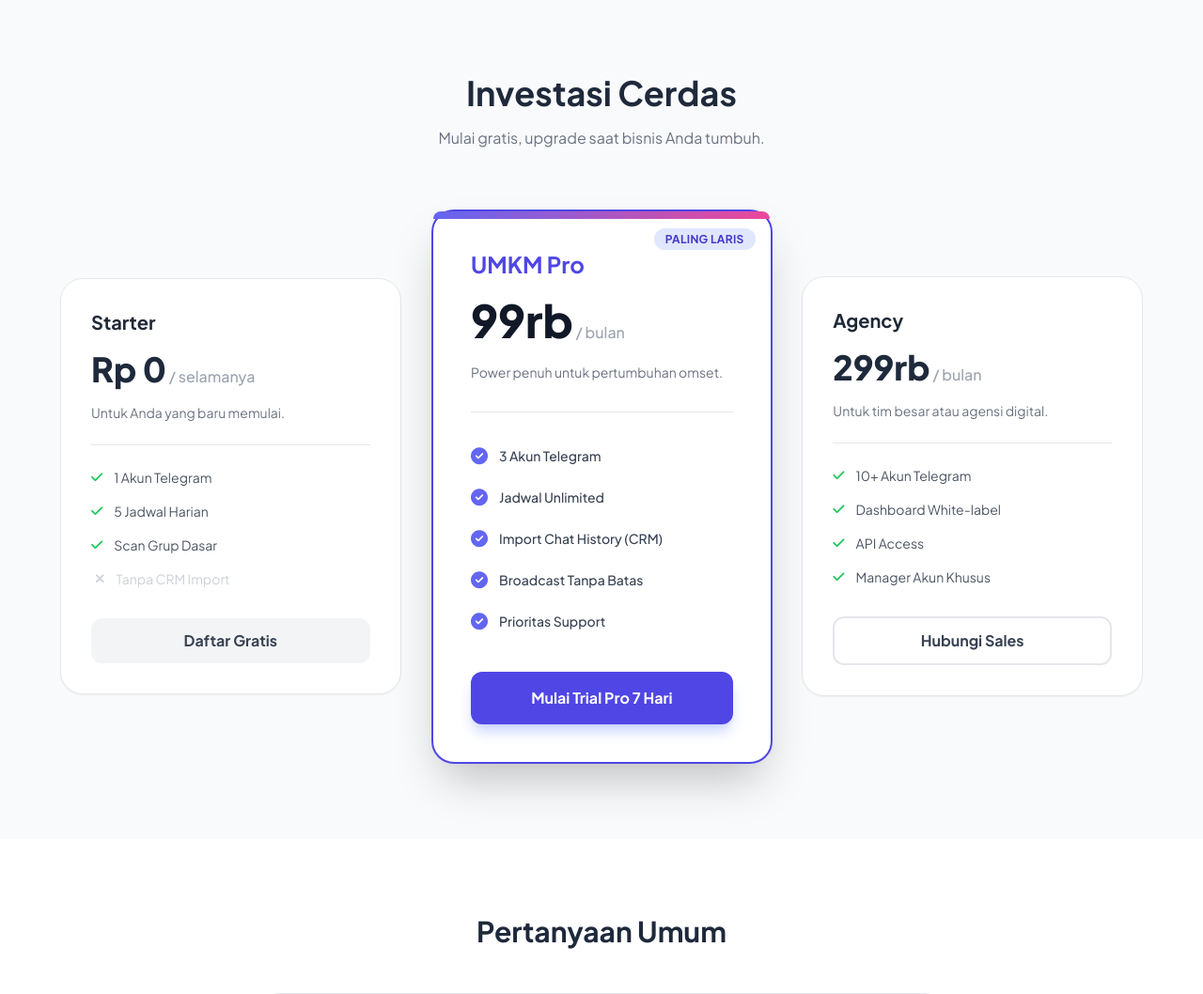
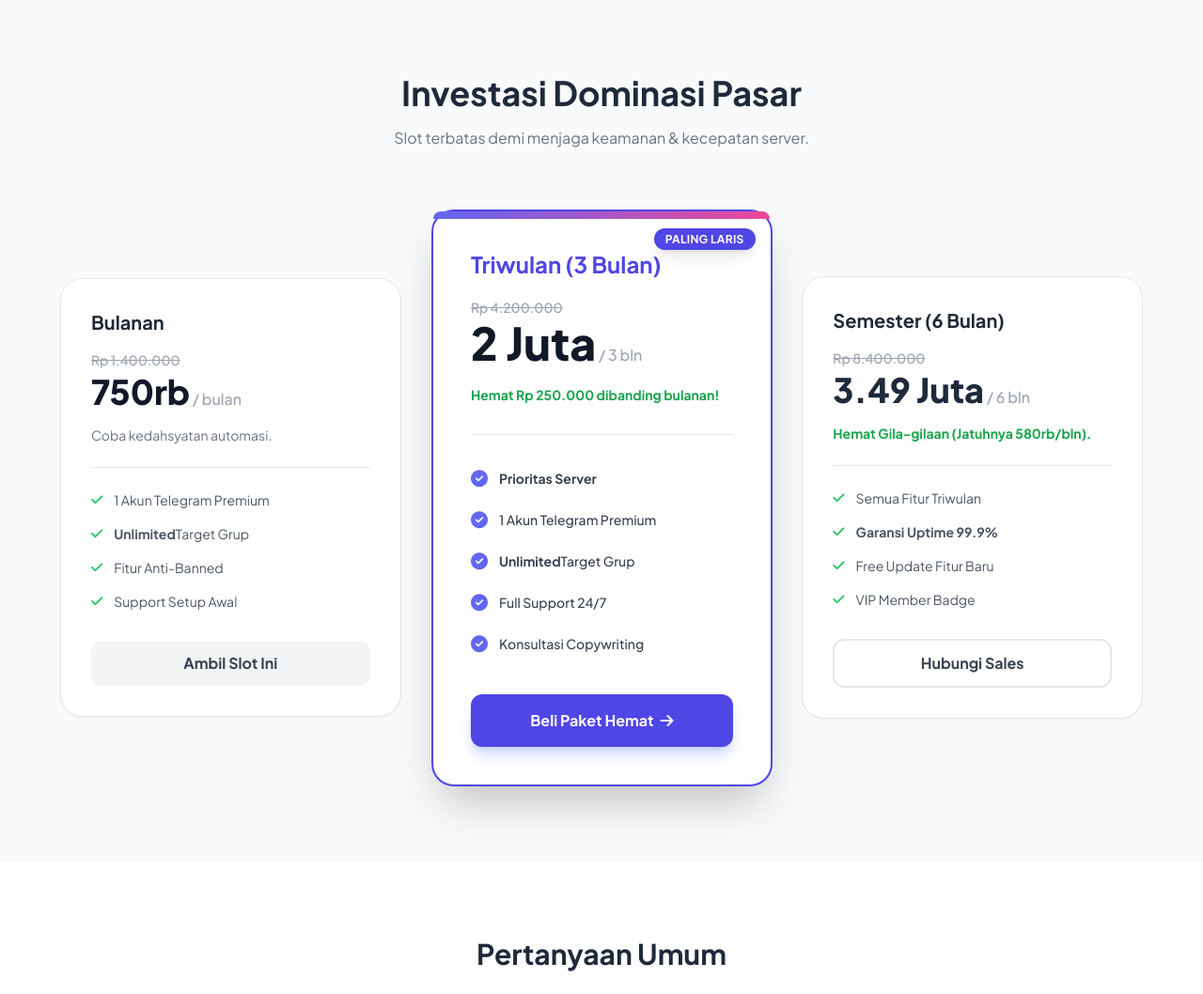
Before and after one commit to dikot0911/CrmBlastGrupAutomation, a Flask app: page / in a window 1280 px wide. Shown: the part 2193-3251 px from the top of the page at 94% size. Run offline with Flask 3, Linux system fonts and the light colour scheme; some libraries are stand-ins or nearby versions.

Commit message:
Update _pricing.html

```diff
--- a/templates/landing/_pricing.html
+++ b/templates/landing/_pricing.html
@@ -1,68 +1,70 @@
 <section id="pricing" class="py-20 bg-gray-50">
     <div class="container mx-auto px-6">
         <div class="text-center mb-16" data-aos="fade-up">
-            <h2 class="text-3xl md:text-4xl font-bold mb-4">Investasi Cerdas</h2>
-            <p class="text-gray-500">Mulai gratis, upgrade saat bisnis Anda tumbuh.</p>
+            <h2 class="text-3xl md:text-4xl font-bold mb-4">Investasi Dominasi Pasar</h2>
+            <p class="text-gray-500">Slot terbatas demi menjaga keamanan & kecepatan server.</p>
         </div>
 
         <div class="grid md:grid-cols-3 gap-8 max-w-6xl mx-auto items-center">
 
-            <!-- Starter -->
-            <div class="pricing-card bg-white p-8 rounded-3xl shadow-sm border border-gray-200 hover:shadow-lg transition" data-aos="fade-up">
-                <h3 class="text-xl font-bold text-gray-800">Starter</h3>
+            <div class="pricing-card bg-white p-8 rounded-3xl shadow-sm border border-gray-200 hover:shadow-lg transition relative overflow-hidden" data-aos="fade-up">
+                <h3 class="text-xl font-bold text-gray-800">Bulanan</h3>
                 <div class="my-4">
-                    <span class="text-4xl font-extrabold">Rp 0</span>
-                    <span class="text-gray-400 font-medium">/ selamanya</span>
+                    <p class="text-sm text-gray-400 line-through font-medium mb-1">Rp 1.400.000</p>
+                    <span class="text-4xl font-extrabold text-gray-900">750rb</span>
+                    <span class="text-gray-400 font-medium">/ bulan</span>
                 </div>
-                <p class="text-gray-500 text-sm mb-6 pb-6 border-b">Untuk Anda yang baru memulai.</p>
+                <p class="text-gray-500 text-sm mb-6 pb-6 border-b">Coba kedahsyatan automasi.</p>
                 <ul class="space-y-4 mb-8 text-sm text-gray-600">
-                    <li class="flex items-center"><i class="fa-solid fa-check text-green-500 mr-3"></i> 1 Akun Telegram</li>
-                    <li class="flex items-center"><i class="fa-solid fa-check text-green-500 mr-3"></i> 5 Jadwal Harian</li>
-                    <li class="flex items-center"><i class="fa-solid fa-check text-green-500 mr-3"></i> Scan Grup Dasar</li>
-                    <li class="flex items-center text-gray-400 opacity-50"><i class="fa-solid fa-xmark mr-3 ml-1"></i> Tanpa CRM Import</li>
+                    <li class="flex items-center"><i class="fa-solid fa-check text-green-500 mr-3"></i> 1 Akun Telegram Premium</li>
+                    <li class="flex items-center"><i class="fa-solid fa-check text-green-500 mr-3"></i> <strong>Unlimited</strong> Target Grup</li>
+                    <li class="flex items-center"><i class="fa-solid fa-check text-green-500 mr-3"></i> Fitur Anti-Banned</li>
+                    <li class="flex items-center"><i class="fa-solid fa-check text-green-500 mr-3"></i> Support Setup Awal</li>
                 </ul>
-                <a href="/register" class="block w-full py-3 bg-gray-100 text-gray-700 font-bold text-center rounded-xl hover:bg-gray-200 transition">Daftar Gratis</a>
+                <a href="https://t.me/GantiPakeUsernameTelegramLu" target="_blank" class="block w-full py-3 bg-gray-100 text-gray-700 font-bold text-center rounded-xl hover:bg-gray-200 transition">Ambil Slot Ini</a>
             </div>
 
-            <!-- Pro (Popular) -->
-            <div class="pricing-card popular bg-white p-10 rounded-3xl shadow-2xl relative" data-aos="fade-up" data-aos-delay="100">
+            <div class="pricing-card popular bg-white p-10 rounded-3xl shadow-2xl relative border-2 border-indigo-500 transform md:-translate-y-4" data-aos="fade-up" data-aos-delay="100">
                 <div class="absolute top-0 inset-x-0 h-2 bg-gradient-to-r from-indigo-500 to-pink-500 rounded-t-3xl"></div>
                 <div class="absolute top-0 right-0 mt-4 mr-4">
-                    <span class="bg-indigo-100 text-indigo-700 text-xs font-bold px-3 py-1 rounded-full uppercase tracking-wide">Paling Laris</span>
+                    <span class="bg-indigo-600 text-white text-xs font-bold px-3 py-1 rounded-full uppercase tracking-wide shadow-lg glow">Paling Laris</span>
                 </div>
 
-                <h3 class="text-2xl font-bold text-indigo-600">UMKM Pro</h3>
+                <h3 class="text-2xl font-bold text-indigo-600">Triwulan (3 Bulan)</h3>
                 <div class="my-5">
-                    <span class="text-5xl font-extrabold text-gray-900">99rb</span>
-                    <span class="text-gray-400 font-medium">/ bulan</span>
+                    <p class="text-sm text-gray-400 line-through font-medium mb-1">Rp 4.200.000</p>
+                    <span class="text-5xl font-extrabold text-gray-900">2 Juta</span>
+                    <span class="text-gray-400 font-medium">/ 3 bln</span>
                 </div>
-                <p class="text-gray-500 text-sm mb-8 pb-8 border-b">Power penuh untuk pertumbuhan omset.</p>
+                <p class="text-green-600 font-bold text-sm mb-8 pb-8 border-b">Hemat Rp 250.000 dibanding bulanan!</p>
 
                 <ul class="space-y-4 mb-10 text-sm text-gray-700 font-medium">
-                    <li class="flex items-center"><i class="fa-solid fa-check-circle text-indigo-500 mr-3 text-lg"></i> 3 Akun Telegram</li>
-                    <li class="flex items-center"><i class="fa-solid fa-check-circle text-indigo-500 mr-3 text-lg"></i> Jadwal Unlimited</li>
-                    <li class="flex items-center"><i class="fa-solid fa-check-circle text-indigo-500 mr-3 text-lg"></i> Import Chat History (CRM)</li>
-                    <li class="flex items-center"><i class="fa-solid fa-check-circle text-indigo-500 mr-3 text-lg"></i> Broadcast Tanpa Batas</li>
-                    <li class="flex items-center"><i class="fa-solid fa-check-circle text-indigo-500 mr-3 text-lg"></i> Prioritas Support</li>
+                    <li class="flex items-center"><i class="fa-solid fa-circle-check text-indigo-500 mr-3 text-lg"></i> <strong>Prioritas Server</strong></li>
+                    <li class="flex items-center"><i class="fa-solid fa-circle-check text-indigo-500 mr-3 text-lg"></i> 1 Akun Telegram Premium</li>
+                    <li class="flex items-center"><i class="fa-solid fa-circle-check text-indigo-500 mr-3 text-lg"></i> <strong>Unlimited</strong> Target Grup</li>
+                    <li class="flex items-center"><i class="fa-solid fa-circle-check text-indigo-500 mr-3 text-lg"></i> Full Support 24/7</li>
+                    <li class="flex items-center"><i class="fa-solid fa-circle-check text-indigo-500 mr-3 text-lg"></i> Konsultasi Copywriting</li>
                 </ul>
-                <a href="/register" class="block w-full py-4 bg-indigo-600 text-white font-bold text-center rounded-xl hover:bg-indigo-700 transition shadow-lg shadow-indigo-200 transform hover:-translate-y-1">Mulai Trial Pro 7 Hari</a>
+                <a href="https://t.me/GantiPakeUsernameTelegramLu" target="_blank" class="block w-full py-4 bg-indigo-600 text-white font-bold text-center rounded-xl hover:bg-indigo-700 transition shadow-lg shadow-indigo-200 transform hover:-translate-y-1">
+                    Beli Paket Hemat <i class="fa-solid fa-arrow-right ml-1"></i>
+                </a>
             </div>
 
-            <!-- Agency -->
             <div class="pricing-card bg-white p-8 rounded-3xl shadow-sm border border-gray-200 hover:shadow-lg transition" data-aos="fade-up" data-aos-delay="200">
-                <h3 class="text-xl font-bold text-gray-800">Agency</h3>
+                <h3 class="text-xl font-bold text-gray-800">Semester (6 Bulan)</h3>
                 <div class="my-4">
-                    <span class="text-4xl font-extrabold">299rb</span>
-                    <span class="text-gray-400 font-medium">/ bulan</span>
+                    <p class="text-sm text-gray-400 line-through font-medium mb-1">Rp 8.400.000</p>
+                    <span class="text-4xl font-extrabold">3.49 Juta</span>
+                    <span class="text-gray-400 font-medium">/ 6 bln</span>
                 </div>
-                <p class="text-gray-500 text-sm mb-6 pb-6 border-b">Untuk tim besar atau agensi digital.</p>
+                <p class="text-green-600 font-bold text-sm mb-6 pb-6 border-b">Hemat Gila-gilaan (Jatuhnya 580rb/bln).</p>
                 <ul class="space-y-4 mb-8 text-sm text-gray-600">
-                    <li class="flex items-center"><i class="fa-solid fa-check text-green-500 mr-3"></i> 10+ Akun Telegram</li>
-                    <li class="flex items-center"><i class="fa-solid fa-check text-green-500 mr-3"></i> Dashboard White-label</li>
-                    <li class="flex items-center"><i class="fa-solid fa-check text-green-500 mr-3"></i> API Access</li>
-                    <li class="flex items-center"><i class="fa-solid fa-check text-green-500 mr-3"></i> Manager Akun Khusus</li>
+                    <li class="flex items-center"><i class="fa-solid fa-check text-green-500 mr-3"></i> Semua Fitur Triwulan</li>
+                    <li class="flex items-center"><i class="fa-solid fa-check text-green-500 mr-3"></i> <strong>Garansi Uptime 99.9%</strong></li>
+                    <li class="flex items-center"><i class="fa-solid fa-check text-green-500 mr-3"></i> Free Update Fitur Baru</li>
+                    <li class="flex items-center"><i class="fa-solid fa-check text-green-500 mr-3"></i> VIP Member Badge</li>
                 </ul>
-                <a href="#" class="block w-full py-3 bg-white border-2 border-gray-200 text-gray-700 font-bold text-center rounded-xl hover:border-gray-300 hover:bg-gray-50 transition">Hubungi Sales</a>
+                <a href="https://t.me/GantiPakeUsernameTelegramLu" target="_blank" class="block w-full py-3 bg-white border-2 border-gray-200 text-gray-700 font-bold text-center rounded-xl hover:border-gray-300 hover:bg-gray-50 transition">Hubungi Sales</a>
             </div>
 
         </div>
```
